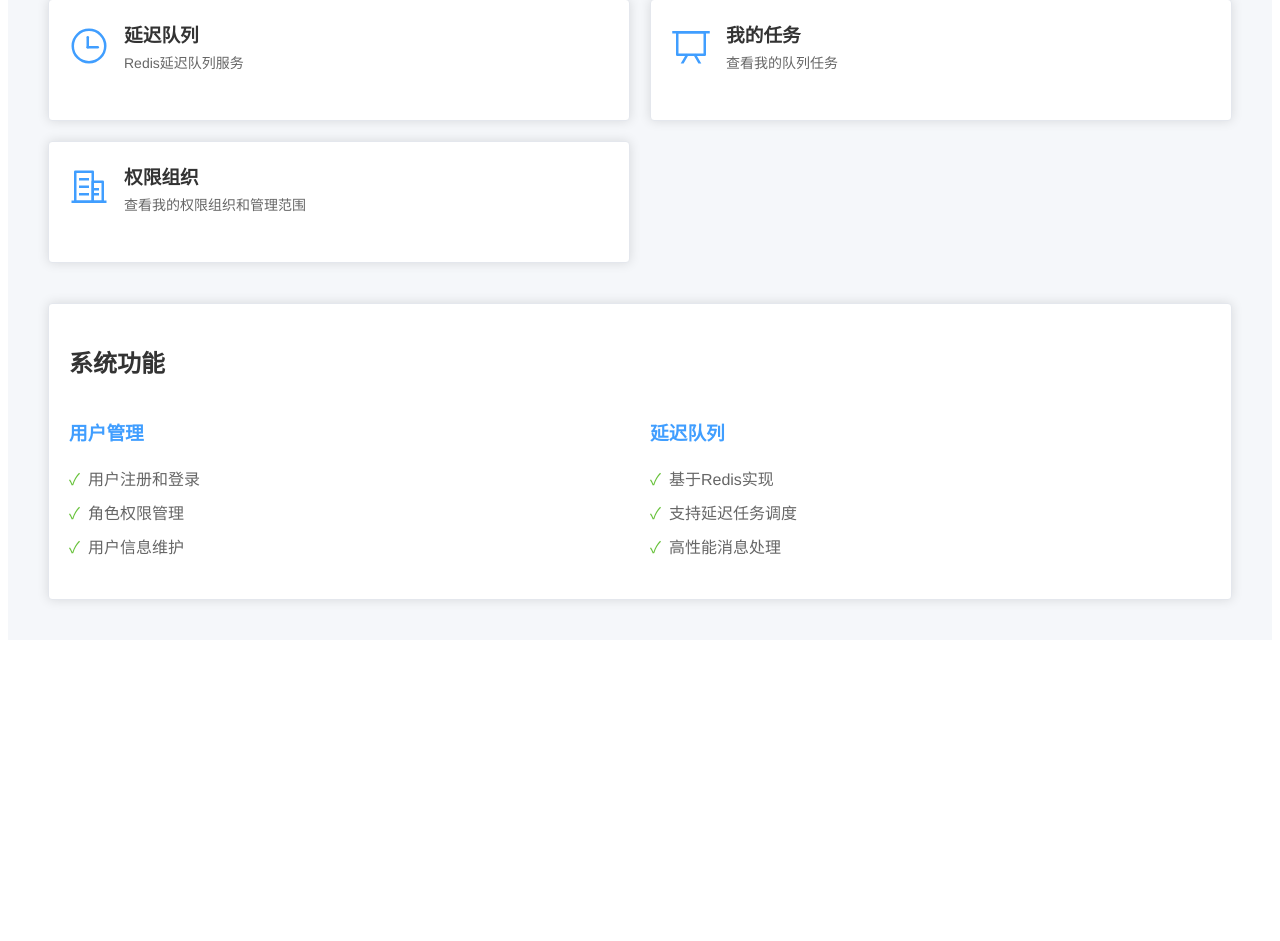
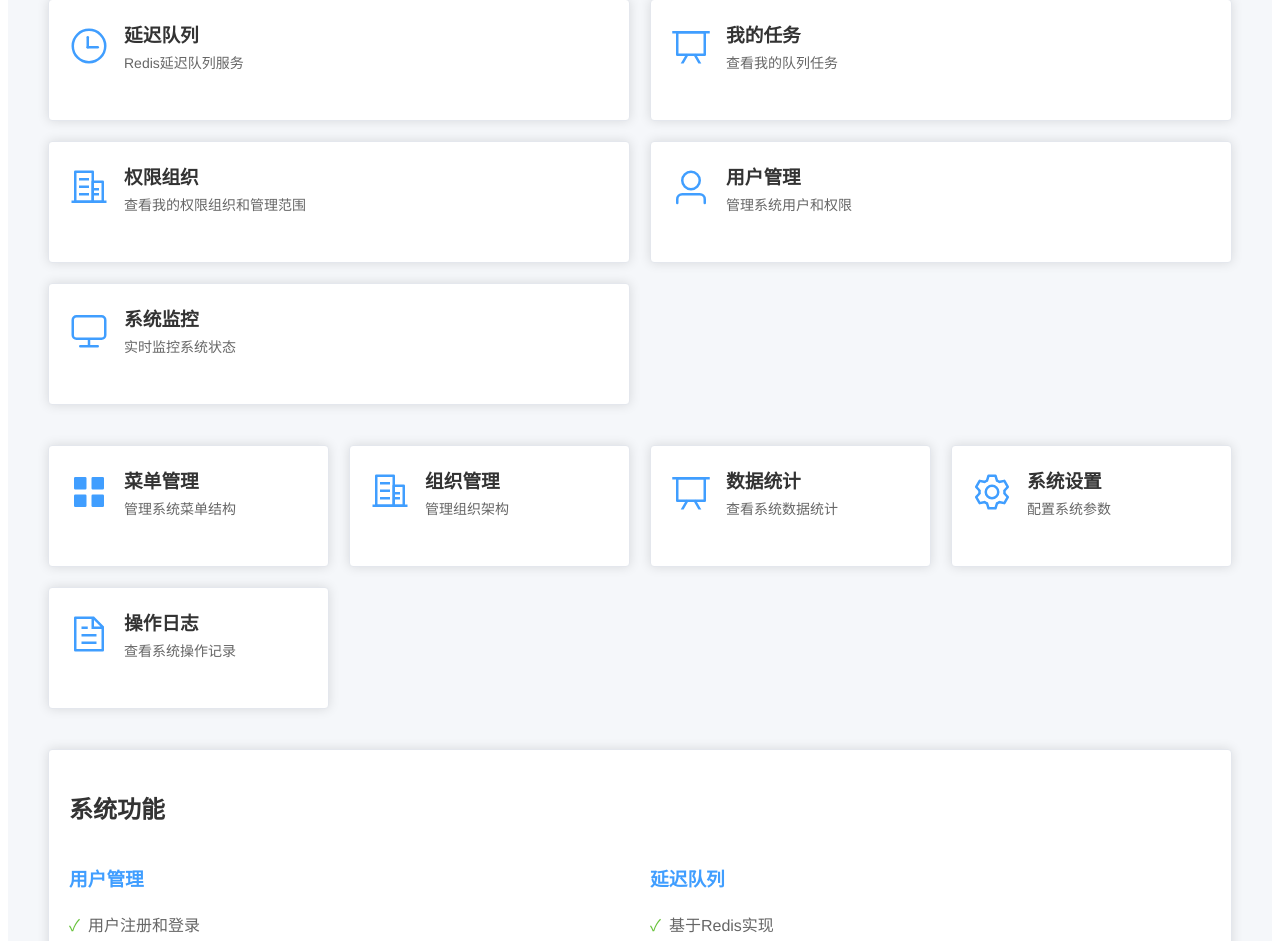
Before and after one commit to webVueBlog/redis-delay-queue, a Vue app in the folder frontend/: page / in a window 1280 px wide. Shown: the part 799-1740 px from the top of the page. Before the commit the page ends 1447 px from the top, so only its background shows below. Built offline with nearby package versions, Linux system fonts and the light colour scheme.

Commit message:
Remove admin-only visibility for stats and menu items

```diff
--- a/frontend/src/App.vue
+++ b/frontend/src/App.vue
@@ -10,9 +10,9 @@
             @select="handleMenuSelect"
             v-if="isLoggedIn">
             <el-menu-item index="/">首页</el-menu-item>
-            <el-menu-item index="/users" v-if="isAdmin">用户管理</el-menu-item>
-            <el-menu-item index="/menus" v-if="isAdmin">菜单管理</el-menu-item>
-            <el-menu-item index="/organizations" v-if="isAdmin">组织管理</el-menu-item>
+            <el-menu-item index="/users" >用户管理</el-menu-item>
+            <el-menu-item index="/menus" >菜单管理</el-menu-item>
+            <el-menu-item index="/organizations" >组织管理</el-menu-item>
             <el-menu-item index="/delay-queue">
               <el-icon><Clock /></el-icon>
               <span>延迟队列</span>
@@ -25,19 +25,19 @@
               <el-icon><OfficeBuilding /></el-icon>
               <span>权限组织</span>
             </el-menu-item>
-            <el-menu-item index="/monitor" v-if="isAdmin">
+            <el-menu-item index="/monitor" >
               <el-icon><Monitor /></el-icon>
               <span>系统监控</span>
             </el-menu-item>
-            <el-menu-item index="/data-statistics" v-if="isAdmin">
+            <el-menu-item index="/data-statistics" >
               <el-icon><DataBoard /></el-icon>
               <span>数据统计</span>
             </el-menu-item>
-            <el-menu-item index="/system-settings" v-if="isAdmin">
+            <el-menu-item index="/system-settings" >
               <el-icon><Setting /></el-icon>
               <span>系统设置</span>
             </el-menu-item>
-            <el-menu-item index="/operation-logs" v-if="isAdmin">
+            <el-menu-item index="/operation-logs" >
               <el-icon><Document /></el-icon>
               <span>操作日志</span>
             </el-menu-item>
--- a/frontend/src/views/Home.vue
+++ b/frontend/src/views/Home.vue
@@ -178,7 +178,7 @@
       </el-col>
 
       <!-- 管理功能区域 - 仅管理员可见 -->
-      <el-col :span="isAdmin ? 6 : 12" v-if="isAdmin" class="stats-row">
+      <el-col :span="isAdmin ? 6 : 12" class="stats-row">
         <el-card class="stat-card" @click="$router.push('/users')">
           <div class="stat-content">
             <el-icon class="stat-icon"><User /></el-icon>
@@ -190,7 +190,7 @@
         </el-card>
       </el-col>
 
-      <el-col :span="isAdmin ? 6 : 12" v-if="isAdmin" class="stats-row">
+      <el-col :span="isAdmin ? 6 : 12" class="stats-row">
         <el-card class="stat-card" @click="$router.push('/monitor')">
           <div class="stat-content">
             <el-icon class="stat-icon"><Monitor /></el-icon>
@@ -204,7 +204,7 @@
     </el-row>
 
     <!-- 管理功能第二行 - 仅管理员可见 -->
-    <el-row :gutter="20" class="stats-row" v-if="isAdmin">
+    <el-row :gutter="20" class="stats-row" >
       <el-col :span="6">
          <el-card class="stat-card" @click="$router.push('/menus')">
            <div class="stat-content">
```
